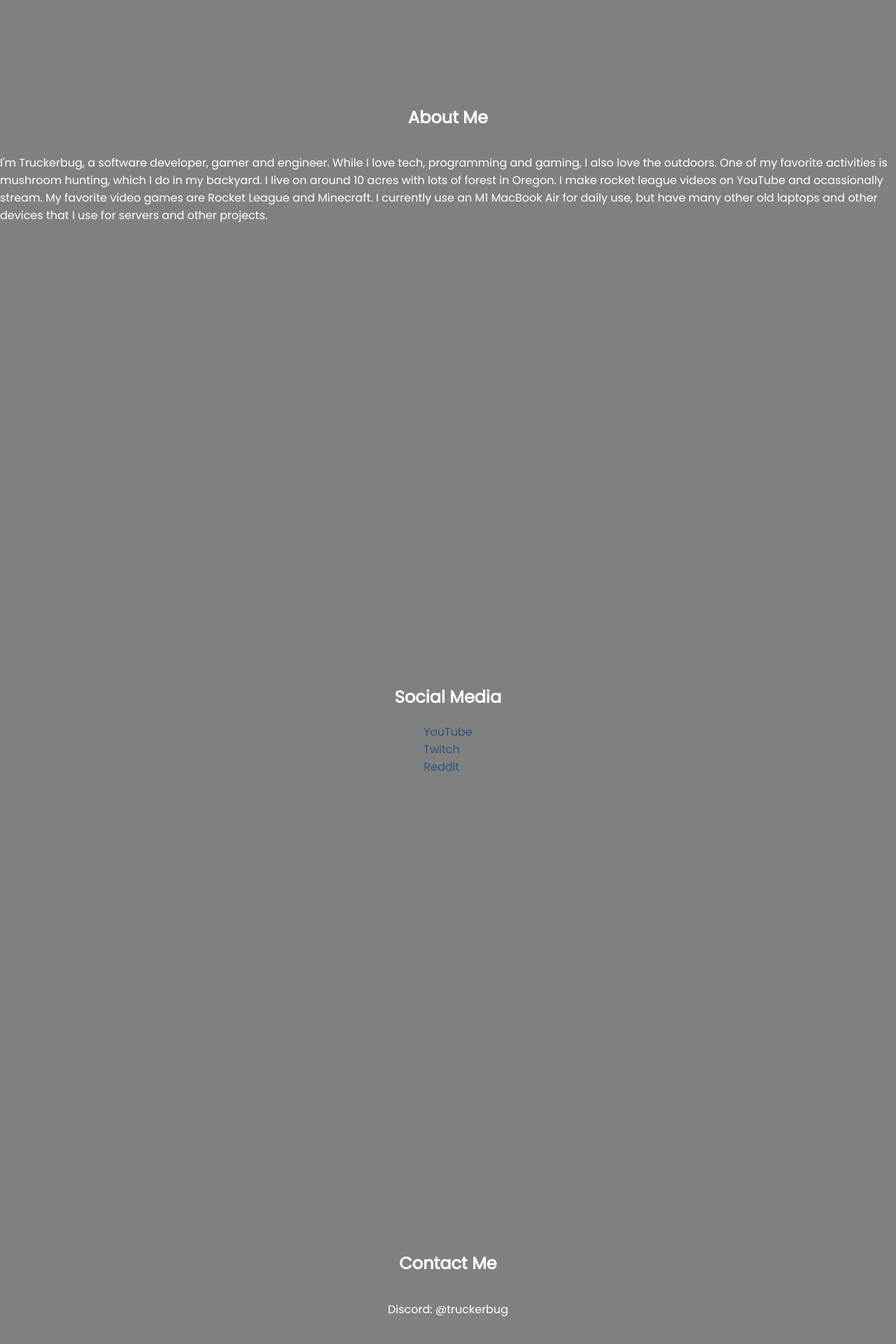
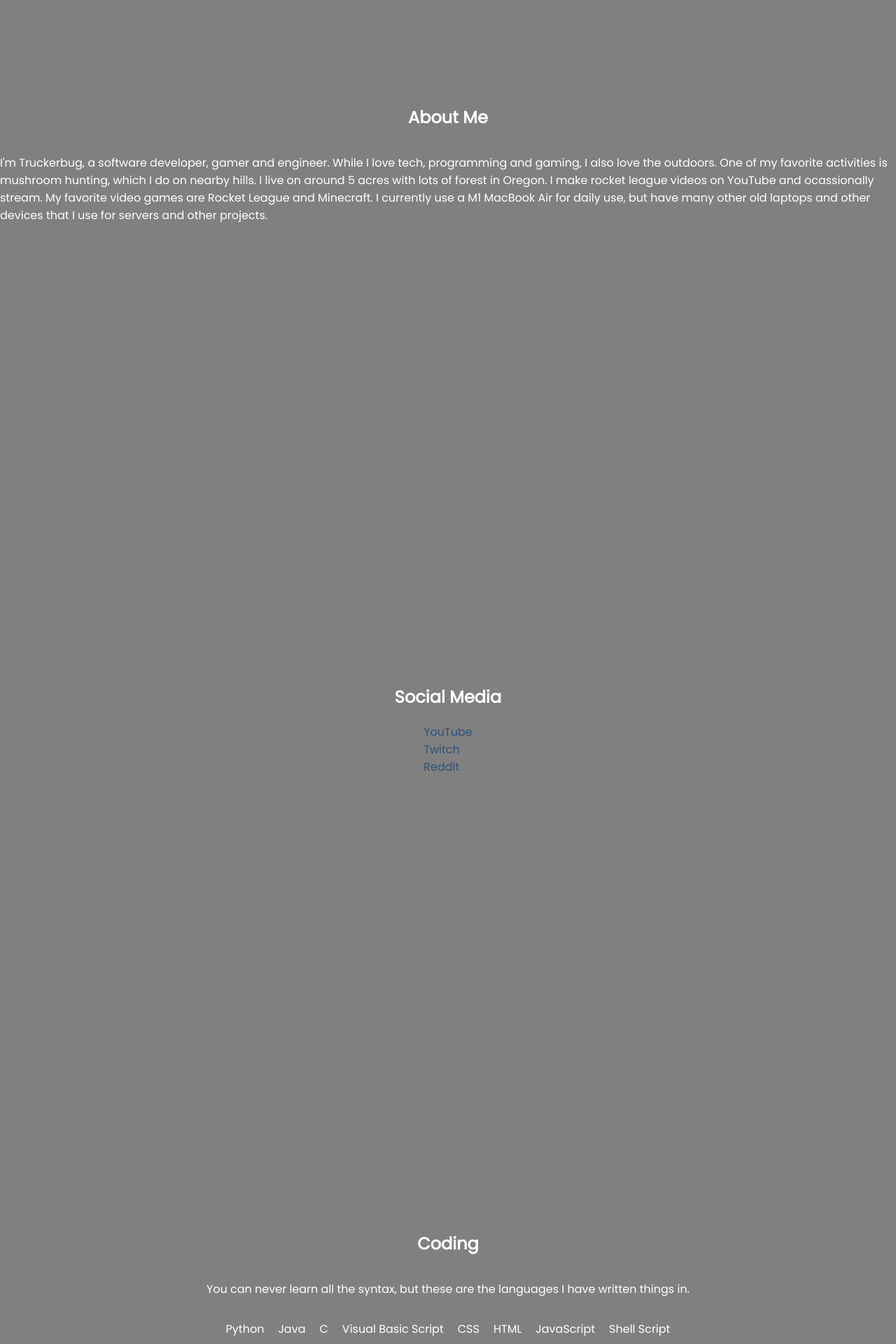
Before and after one commit to Truckerbug/Truckerbug.github.io, a PHP site: page / in a window 1280 px wide. Shown: the part 1767-3687 px from the top of the page at 70% size. Before the commit the page ends 3648 px from the top, so only its background shows below. Run offline with PHP 8.4, Linux system fonts and the light colour scheme.

Commit message:
Update and add code languages

```diff
--- a/index.html
+++ b/index.html
@@ -28,10 +28,10 @@
         <p>
             I'm Truckerbug, a software developer, gamer and engineer.
             While I love tech, programming and gaming, I also love the outdoors.
-            One of my favorite activities is mushroom hunting, which I do in my backyard.
-            I live on around 10 acres with lots of forest in Oregon. I make rocket league videos on YouTube
+            One of my favorite activities is mushroom hunting, which I do on nearby hills.
+            I live on around 5 acres with lots of forest in Oregon. I make rocket league videos on YouTube
             and ocassionally stream. My favorite video games are Rocket League and Minecraft.
-            I currently use an M1 MacBook Air for daily use, but have many other old laptops and other
+            I currently use a M1 MacBook Air for daily use, but have many other old laptops and other
             devices that I use for servers and other projects.
         </p>
     </section>
@@ -52,6 +52,37 @@
     </section>
 
     <section class="hidden">
+        <h1>Coding</h1>
+        <p>You can never learn all the syntax, but these are the languages I have written things in.</p>
+        <div class="languages">
+            <div class="language hidden">
+                <p>Python</p>
+            </div>
+            <div class="language hidden">
+                <p>Java</p>
+            </div>
+            <div class="language hidden">
+                <p>C</p>
+            </div>
+            <div class="language hidden">
+                <p>Visual Basic Script</p>
+            </div>
+            <div class="language hidden">
+                <p>CSS</p>
+            </div>
+            <div class="language hidden">
+                <p>HTML</p>
+            </div>
+            <div class="language hidden">
+                <p>JavaScript</p>
+            </div>
+            <div class="language hidden">
+                <p>Shell Script</p>
+            </div>
+        </div>
+    </section>
+
+    <section class="hidden">
         <h1>Contact Me</h1>
         <p>
             Discord: @truckerbug
--- a/style.css
+++ b/style.css
@@ -61,3 +61,41 @@ a {
 .project:nth-child(3) {
     transition-delay: 600ms;
 }
+
+.languages {
+    display: flex;
+    justify-content: space-between;
+    gap: 20px;
+}
+
+.language:nth-child(1) {
+    transition-delay: 200ms;
+}
+
+.language:nth-child(2) {
+    transition-delay: 400ms;
+}
+
+.language:nth-child(3) {
+    transition-delay: 600ms;
+}
+
+.language:nth-child(4) {
+    transition-delay: 800ms;
+}
+
+.language:nth-child(5) {
+    transition-delay: 1000ms;
+}
+
+.language:nth-child(6) {
+    transition-delay: 1200ms;
+}
+
+.language:nth-child(7) {
+    transition-delay: 1400ms;
+}
+
+.language:nth-child(8) {
+    transition-delay: 1600ms;
+}
```
